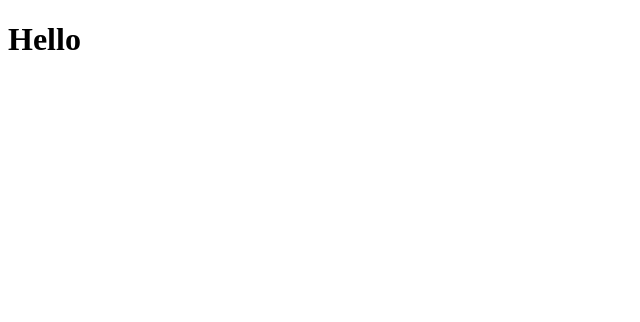
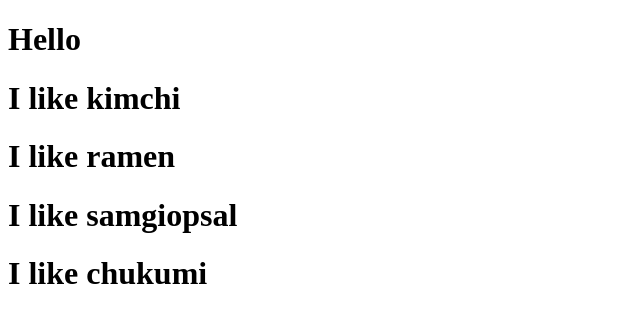
Before and after one commit to ekeh77/movie_app_2023, a React (Create React App) app: page / in a window 1280 px wide. Shown: the top 322 px of the page, without its empty margins (0-640 px from the left). Built offline with nearby package versions, Linux system fonts and the light colour scheme.

Commit message:
20230615

```diff
--- a/src/App.js
+++ b/src/App.js
@@ -1,7 +1,15 @@
+function Food({ favourite }) {
+  return <h1>I like {favourite}</h1>;
+}
+
 function App() {
   return (
     <div>
       <h1>Hello</h1>
+      <Food favourite="kimchi" />
+      <Food favourite="ramen" />
+      <Food favourite="samgiopsal" />
+      <Food favourite="chukumi" />
     </div>
   );
 }
```
Also changed, not shown: 1 other file (tests, documents, lock files or other folders).
